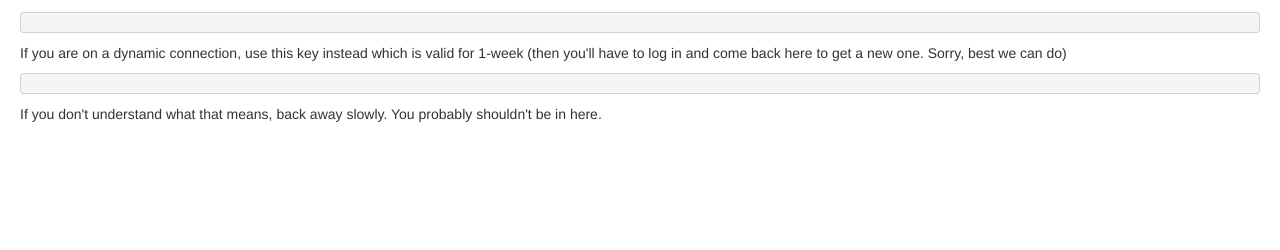
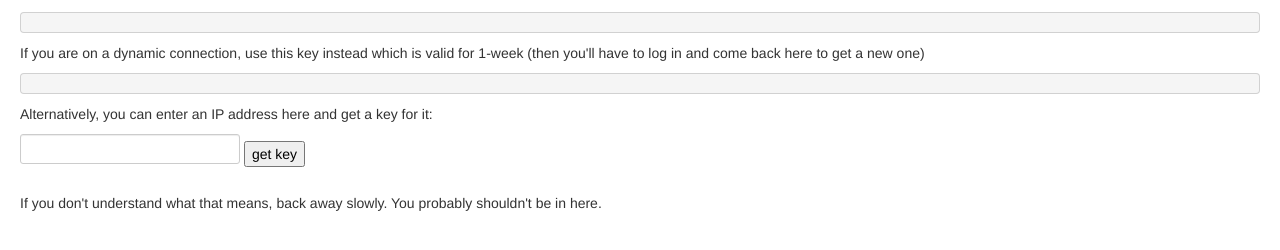
Before and after one commit to ccnmtl/rolf, a Django app: template rolf/templates/rolf/get_api_key.html in a window 1280 px wide. Shown: the part 138-388 px from the top of the page. Run offline with Django 3.2, Linux system fonts and the light colour scheme; the template is opened without the code that fills it, so the values that code supplies are empty; parts of the project's set-up code (start-up, migrations or seed data) failed here and were passed over; some libraries are stand-ins or nearby versions.

Commit message:
add ability to request an API key for an arbitrary IP address (other than just REMOTE_ADDR)

```diff
--- a/rolf/templates/rolf/get_api_key.html
+++ b/rolf/templates/rolf/get_api_key.html
@@ -6,13 +6,26 @@
 <p>This key is for your IP Address ({{remote_addr}}):</p>
 <pre>{{k1}}</pre>
 
+{% if ip %}
+<p>This key is for the specified IP Address ({{ip}}):</p>
+<pre>{{k3}}</pre>
+
+{% else %}
 <p>If you are on a dynamic connection, use this key instead which is
 	valid for 1-week (then you'll have to log in and come back here to
-	get a new one. Sorry, best we can do)</p>
+	get a new one)</p>
 
 <pre>{{k2}}</pre>
 
+<p>Alternatively, you can enter an IP address here and get a key for
+	it:</p>
+<form method="get">
+	<input type="text" name="ip" />
+  <input type="submit" value="get key" />
+</form>
+
 <p>If you don't understand what that means, back away slowly. You
 	probably shouldn't be in here.</p>
+{% endif %}
 
 {% endblock %}
```
Also changed, not shown: rolf/rolf_main/tests/test_views.py (+4 -0 lines), rolf/rolf_main/views.py (+7 -1 lines).
